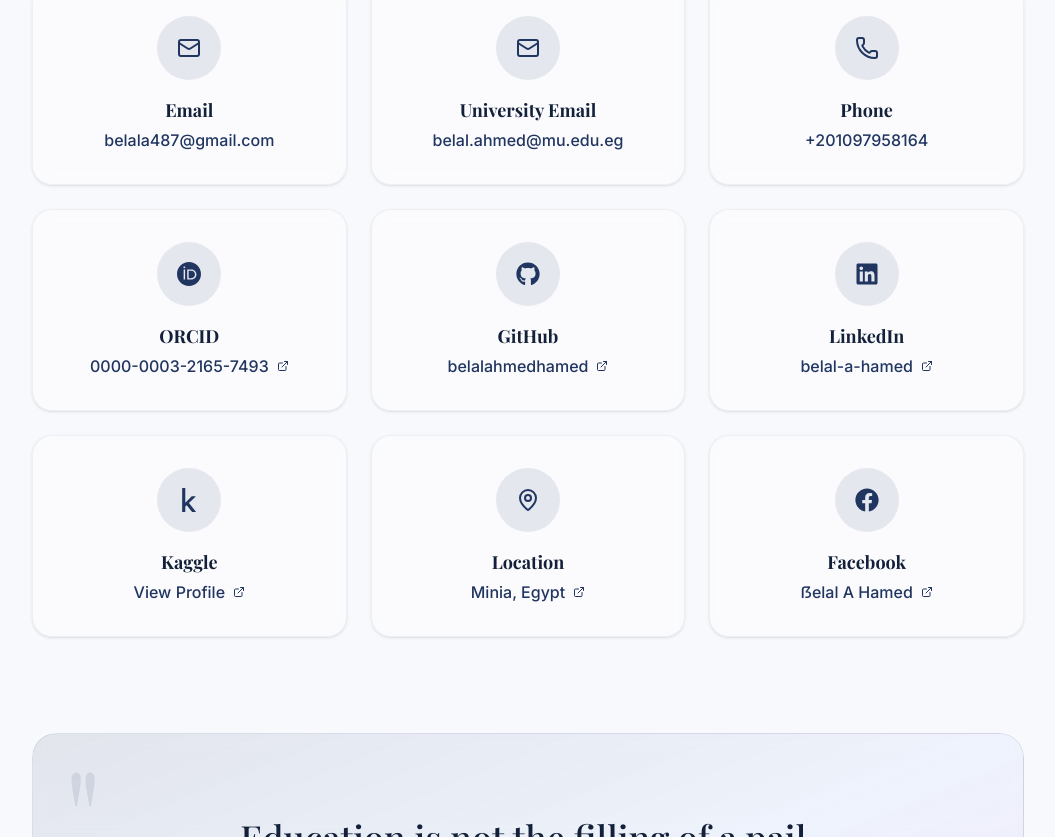
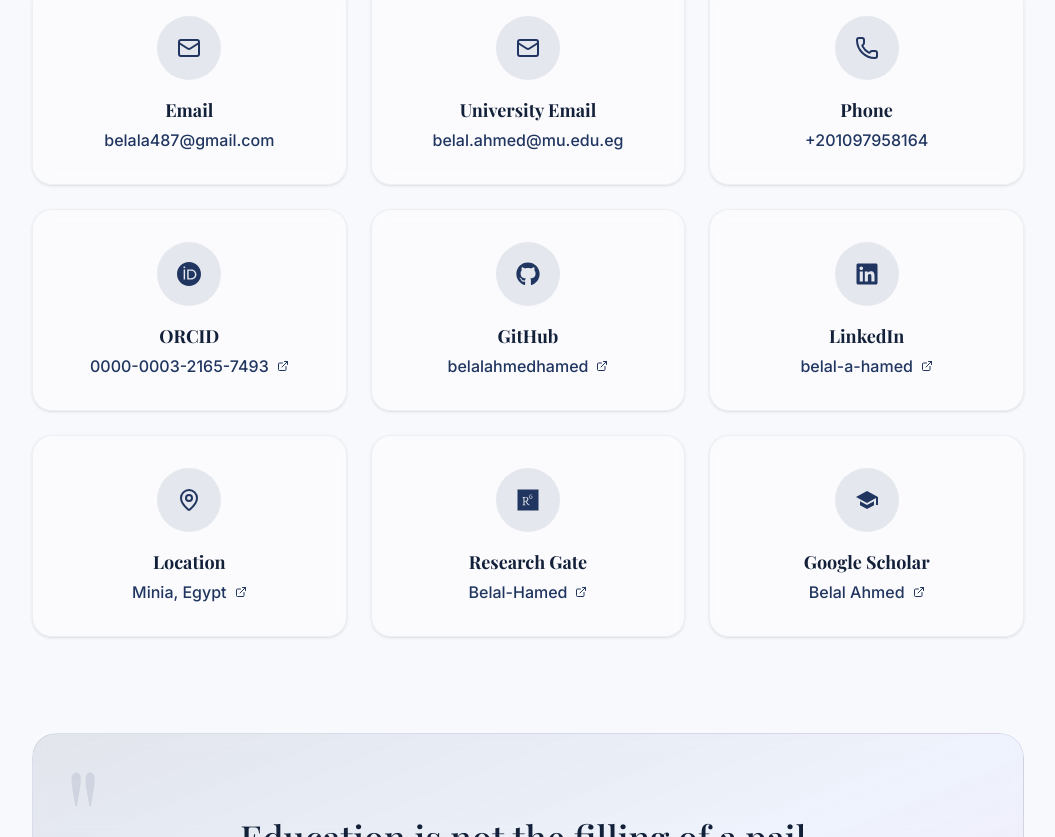
Before and after one commit to Mazen-mo-10/Dr-Belal-Ahmed-Portfolio, a React (Vite) app: page /contact in a window 1280 px wide. Shown: the part 362-1199 px from the top of the page, without its empty margins (112-1167 px from the left). Built offline with nearby package versions, Linux system fonts and the light colour scheme; a web font is replaced by a local one.

Commit message:
add links and solve cv download error

```diff
--- a/src/pages/About.tsx
+++ b/src/pages/About.tsx
@@ -6,9 +6,18 @@ import { motion } from "framer-motion";
 
 export default function About() {
   const quickFacts = [
-    { icon: <GraduationCap className="w-5 h-5 text-blue-500" />, label: "PhD Candidate — AI & Bioinformatics" },
-    { icon: <Briefcase className="w-5 h-5 text-purple-500" />, label: "Lecturer at Minya University" },
-    { icon: <Award className="w-5 h-5 text-pink-500" />, label: "Peer Reviewer, Springer Nature" },
+    {
+      icon: <GraduationCap className="w-5 h-5 text-blue-500" />,
+      label: "PhD Candidate — AI & Bioinformatics",
+    },
+    {
+      icon: <Briefcase className="w-5 h-5 text-purple-500" />,
+      label: "Lecturer at Minya University",
+    },
+    {
+      icon: <Award className="w-5 h-5 text-pink-500" />,
+      label: "Peer Reviewer, Springer Nature",
+    },
   ];
 
   return (
@@ -16,15 +25,18 @@ export default function About() {
       <PageTransition className="flex-1 max-w-4xl mx-auto w-full px-4 py-20">
         <AnimateIn direction="up">
           <div className="flex flex-col md:flex-row md:items-center justify-between gap-6 mb-12">
-            <h1 className="text-4xl md:text-5xl font-bold font-serif text-foreground">Biography & Journey</h1>
+            <h1 className="text-4xl md:text-5xl font-bold font-serif text-foreground">
+              Biography & Journey
+            </h1>
             <Button
               size="lg"
               className="rounded-full gap-2 text-base h-12 px-6 btn-glow shadow-lg"
               asChild
             >
               <a
-                href="/assets/Belal_Ahmed_CV 2026.pdf"
-                download="Dr_Belal_Ahmed_CV.pdf"
+                href="/Belal_Ahmed_CV 2026.pdf"
+                target="_blank"
+                rel="noopener noreferrer"
               >
                 <Download className="h-4 w-4" /> Download CV
               </a>
@@ -43,44 +55,93 @@ export default function About() {
                 <div className="p-2 bg-background/50 rounded-full border border-border/50">
                   {fact.icon}
                 </div>
-                <span className="font-medium text-sm text-foreground/90">{fact.label}</span>
+                <span className="font-medium text-sm text-foreground/90">
+                  {fact.label}
+                </span>
               </motion.div>
             ))}
           </div>
 
           <div className="prose prose-lg dark:prose-invert prose-p:text-muted-foreground prose-headings:text-foreground prose-headings:font-serif max-w-none space-y-8">
             <p className="lead text-xl font-medium text-foreground">
-              I am Dr. Belal Ahmed Mohammed Hamed, a dedicated Computer Science researcher and educator at Minya University, Egypt, specializing in AI-powered genomic analysis and bioinformatics.
+              I am Dr. Belal Ahmed Mohammed Hamed, a dedicated Computer Science
+              researcher and educator at Minya University, Egypt, specializing
+              in AI-powered genomic analysis and bioinformatics.
             </p>
 
             <p>
-              My academic journey has been driven by a passion for understanding complex biological sequences and leveraging computational power to derive meaningful insights. From graduating 1st out of 70 students in my undergraduate class to pursuing a PhD focused on enhancing disease diagnosis with AI, my path has been characterized by rigorous inquiry and consistent excellence.
+              My academic journey has been driven by a passion for understanding
+              complex biological sequences and leveraging computational power to
+              derive meaningful insights. From graduating 1st out of 70 students
+              in my undergraduate class to pursuing a PhD focused on enhancing
+              disease diagnosis with AI, my path has been characterized by
+              rigorous inquiry and consistent excellence.
             </p>
 
-            <h2 className="mt-16 text-2xl font-semibold border-b border-border pb-2">Academic Philosophy</h2>
+            <h2 className="mt-16 text-2xl font-semibold border-b border-border pb-2">
+              Academic Philosophy
+            </h2>
             <p>
-              As a lecturer at Minya University, I view teaching not merely as the transmission of knowledge, but as the cultivation of analytical thinking. Having taught and assisted in numerous undergraduate courses—from basic programming to advanced AI and natural language processing—I strive to bridge the gap between theoretical computer science and practical, real-world applications.
+              As a lecturer at Minya University, I view teaching not merely as
+              the transmission of knowledge, but as the cultivation of
+              analytical thinking. Having taught and assisted in numerous
+              undergraduate courses—from basic programming to advanced AI and
+              natural language processing—I strive to bridge the gap between
+              theoretical computer science and practical, real-world
+              applications.
             </p>
 
-            <h2 className="mt-16 text-2xl font-semibold border-b border-border pb-2">Research Focus</h2>
+            <h2 className="mt-16 text-2xl font-semibold border-b border-border pb-2">
+              Research Focus
+            </h2>
             <p>
-              My research lies at the intersection of machine learning and bioinformatics. Currently, my PhD research explores the integration of Graph Convolutional Networks (GCN) and deep learning frameworks for identifying key genetic variants in Alzheimer's disease progression. Previously, my Master's work focused on improving pattern matching algorithms for biological sequences, achieving significant optimizations in classification efficiency.
+              My research lies at the intersection of machine learning and
+              bioinformatics. Currently, my PhD research explores the
+              integration of Graph Convolutional Networks (GCN) and deep
+              learning frameworks for identifying key genetic variants in
+              Alzheimer's disease progression. Previously, my Master's work
+              focused on improving pattern matching algorithms for biological
+              sequences, achieving significant optimizations in classification
+              efficiency.
             </p>
 
             <div className="grid grid-cols-1 md:grid-cols-2 gap-8 mt-16 glass-dark p-8">
               <div>
-                <h3 className="text-xl font-serif mb-4 text-foreground">Personal Details</h3>
+                <h3 className="text-xl font-serif mb-4 text-foreground">
+                  Personal Details
+                </h3>
                 <ul className="space-y-3 list-none pl-0">
-                  <li><strong className="text-foreground">Location:</strong> Minia, Egypt</li>
-                  <li><strong className="text-foreground">Date of Birth:</strong> September 25, 1997</li>
-                  <li><strong className="text-foreground">Languages:</strong> Arabic (Native), English (Professional)</li>
+                  <li>
+                    <strong className="text-foreground">Location:</strong>{" "}
+                    Minia, Egypt
+                  </li>
+                  <li>
+                    <strong className="text-foreground">Date of Birth:</strong>{" "}
+                    September 25, 1997
+                  </li>
+                  <li>
+                    <strong className="text-foreground">Languages:</strong>{" "}
+                    Arabic (Native), English (Professional)
+                  </li>
                 </ul>
               </div>
               <div>
-                <h3 className="text-xl font-serif mb-4 text-foreground">Scientific Roles</h3>
+                <h3 className="text-xl font-serif mb-4 text-foreground">
+                  Scientific Roles
+                </h3>
                 <ul className="space-y-3 list-none pl-0">
-                  <li><strong className="text-foreground">Journal Reviewer:</strong> Springer Nature (Nov 2024–Present)</li>
-                  <li><strong className="text-foreground">Young Scientist Member:</strong> Medical Data Mining Journal (June 2025–Present)</li>
+                  <li>
+                    <strong className="text-foreground">
+                      Journal Reviewer:
+                    </strong>{" "}
+                    Springer Nature (Nov 2024–Present)
+                  </li>
+                  <li>
+                    <strong className="text-foreground">
+                      Young Scientist Member:
+                    </strong>{" "}
+                    Medical Data Mining Journal (June 2025–Present)
+                  </li>
                 </ul>
               </div>
             </div>
--- a/src/pages/Contact.tsx
+++ b/src/pages/Contact.tsx
@@ -5,6 +5,8 @@ import { Mail, Phone, ExternalLink, MapPin } from "lucide-react";
 import { FaGithub, FaLinkedin, FaKaggle, FaFacebook } from "react-icons/fa";
 import { SiOrcid } from "react-icons/si";
 import { motion } from "framer-motion";
+import { FaResearchgate } from "react-icons/fa";
+import { MdSchool } from "react-icons/md";
 
 const contacts = [
   {
@@ -50,13 +52,6 @@ const contacts = [
     isExternal: true,
   },
   {
-    label: "Kaggle",
-    value: "View Profile",
-    icon: <FaKaggle className="h-6 w-6 text-primary" />,
-    link: "https://www.kaggle.com/work",
-    isExternal: true,
-  },
-  {
     label: "Location",
     value: "Minia, Egypt",
     icon: <MapPin className="h-6 w-6 text-primary" />,
@@ -64,10 +59,18 @@ const contacts = [
     isExternal: true,
   },
   {
-    label: "Facebook",
-    value: "ẞelal A Hamed",
-    icon: <FaFacebook className="h-6 w-6 text-primary" />,
-    link: "https://www.facebook.com/share/1PUcQzJDHS/",
+    label: "Research Gate",
+    value: "Belal-Hamed",
+    icon: <FaResearchgate className="h-6 w-6 text-primary" />,
+    link: `
+https://www.researchgate.net/profile/Belal-Hamed?ev=hdr_xprf&_sg=T4i4e-nH5x_AdnFXIgNTKjPe7UlhGOxIGW-E-np8QppUGjAbztqp-PUou-H5Ec3BVYkC25KwENvLu6YTxk_qCW73&_tp=eyJjb250ZXh0Ijp7ImZpcnN0UGFnZSI6ImpvYk92ZXJ2aWV3IiwicGFnZSI6ImhvbWUiLCJwcmV2aW91c1BhZ2UiOiJsb2dpbiIsInBvc2l0aW9uIjoiZ2xvYmFsSGVhZGVyIn19`,
+    isExternal: true,
+  },
+    {
+    label: "Google Scholar",
+    value: "Belal Ahmed",
+    icon: <MdSchool className="h-6 w-6 text-primary" />,
+    link: "https://scholar.google.com.eg/citations?user=Dnwa9kYAAAAJ&hl=ar&oi=ao",
     isExternal: true,
   },
 ];
```
Also changed, not shown: 1 other file (tests, documents, lock files or other folders).
